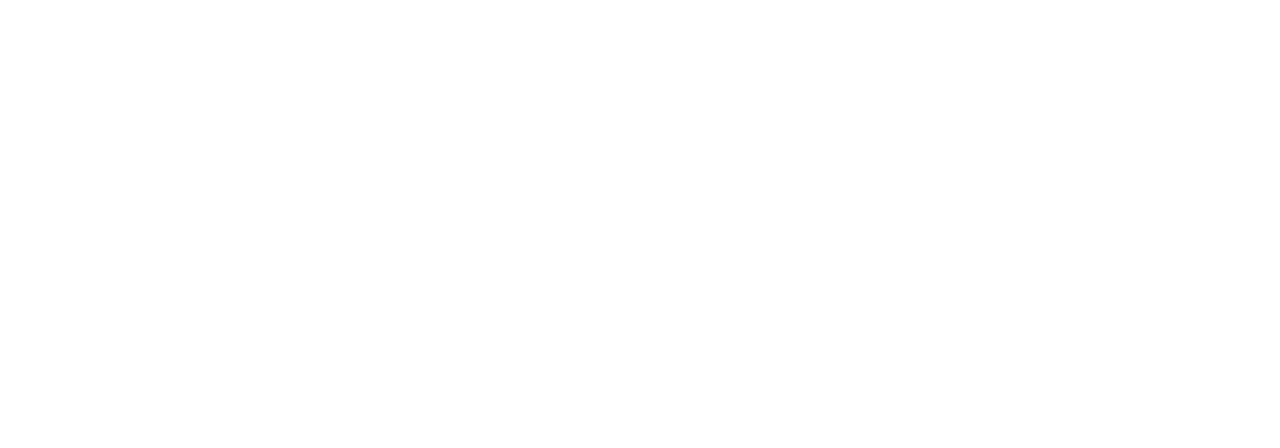
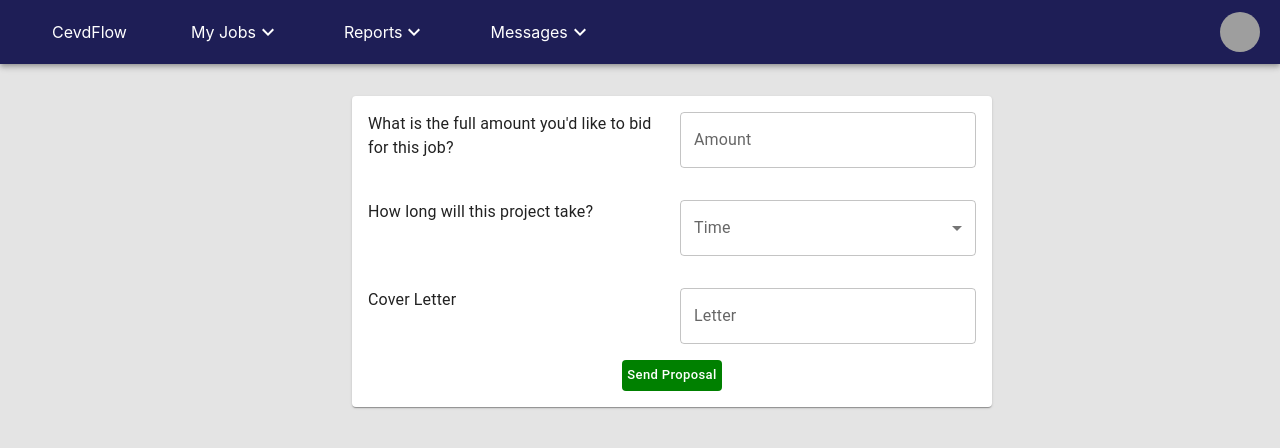
Before and after one commit to Creatiny-CU/Cevdflow, a React (Create React App) app: page /proposal in a window 1280 px wide. Before the commit this address had no page. Shown: the top 448 px of the page. Built offline with nearby package versions, Linux system fonts and the light colour scheme; grey boxes are pictures that could not be loaded.

Commit message:
Proposal page created

```diff
--- a/src/App.js
+++ b/src/App.js
@@ -1,22 +1,17 @@
-
 import ReactDOM from "react-dom/client";
 import { BrowserRouter, Routes, Route } from "react-router-dom";
-import Home from './components/home';
+import Home from "./components/home";
 import Profile from "./components/profile";
+import Proposal from "./components/proposal";
 function App() {
   return (
     <div className="App">
       <BrowserRouter>
         <Routes>
-          <Route path="/" element={<Home />}>
-
-
-          </Route>
-          <Route path="/home" element={<Home />}>
-
-
-          </Route><Route path="/profile" index element={<Profile />} />
-
+          <Route path="/" element={<Home />}></Route>
+          <Route path="/home" element={<Home />}></Route>
+          <Route path="/profile" index element={<Profile />} />
+          <Route path="/proposal" index element={<Proposal />} />
         </Routes>
       </BrowserRouter>
     </div>
--- a/src/components/jobs.js
+++ b/src/components/jobs.js
@@ -12,6 +12,7 @@
 import InputBase from '@mui/material/InputBase';
 const Search = styled('div')(({ theme }) => ({
     position: 'relative',
+    borderRadius: '1rem',
     borderRadius: theme.shape.borderRadius,
     backgroundColor: alpha(theme.palette.common.white, 0.15),
     '&:hover': {
@@ -26,6 +27,7 @@
 }));
 
 const SearchIconWrapper = styled('div')(({ theme }) => ({
+    borderRadius: '1rem',
     padding: theme.spacing(0, 2),
     height: '100%',
     position: 'absolute',
@@ -52,8 +54,8 @@
 }));
 function Jobs() {
     return (
-        <div style={{ backgroundColor: '#E4E4E4', padding: '10px' }} >
-            <div style={{ marginLeft: '25%', marginRight: '25%', marginBottom: '10px', backgroundColor: '#ffff', justifyContent: 'center', alignItems: 'center' }} >  <Search>
+        <div style={{ backgroundColor: '#E4E4E4', padding: '20px' }} >
+            <div style={{ marginLeft: '25%', marginRight: '25%', marginBottom: '20px', backgroundColor: '#ffff', justifyContent: 'center', alignItems: 'center' }} >  <Search>
                 <SearchIconWrapper>
                     <SearchIcon />
                 </SearchIconWrapper>
@@ -87,7 +89,7 @@
                                     </Typography>
                                 </CardContent>
                                 <CardActions style={{ justifyContent: 'right', alignItems: 'right' }} >
-                                    <Button style={{ backgroundColor: 'green', color: 'white', textTransform: 'none' }} size="small">Apply</Button>
+                                    <Button href="/proposal" style={{ backgroundColor: 'green', color: 'white', textTransform: 'none' }} size="small">Apply</Button>
                                 </CardActions>
                             </Card>
                         </Grid>
@@ -111,7 +113,7 @@
                                     </Typography>
                                 </CardContent>
                                 <CardActions style={{ justifyContent: 'right', alignItems: 'right' }}>
-                                    <Button style={{ backgroundColor: 'green', color: 'white', textTransform: 'none' }} size="small">Apply</Button>
+                                    <Button href="/proposal" style={{ backgroundColor: 'green', color: 'white', textTransform: 'none' }} size="small">Apply</Button>
                                 </CardActions>
                             </Card>
                         </Grid>
@@ -135,7 +137,7 @@
                                     </Typography>
                                 </CardContent>
                                 <CardActions style={{ justifyContent: 'right', alignItems: 'right' }}>
-                                    <Button style={{ backgroundColor: 'green', color: 'white', textTransform: 'none' }} size="small">Apply</Button>
+                                    <Button href="/proposal" style={{ backgroundColor: 'green', color: 'white', textTransform: 'none' }} size="small">Apply</Button>
                                 </CardActions>
                             </Card>
                         </Grid>
--- a/src/components/navbar.js
+++ b/src/components/navbar.js
@@ -124,6 +124,7 @@
 import InputBase from '@mui/material/InputBase';
 import Grid from '@mui/material/Grid';
 import SearchIcon from '@mui/icons-material/Search';
+import KeyboardArrowDownIcon from '@mui/icons-material/KeyboardArrowDown';
 const Search = styled('div')(({ theme }) => ({
     position: 'relative',
     borderRadius: theme.shape.borderRadius,
@@ -182,8 +183,8 @@
 
                     </IconButton>
 
-                    <Grid container spacing={2} alignItems="center">
-                        <Grid item md={3} >     <a
+                    <Grid container spacing={8} alignItems="center">
+                        <Grid item  >     <a
                             href='/home'
                             style={{ textDecoration: 'none', color: 'white' }}
                             variant="h6"
@@ -193,6 +194,41 @@
                         >
                             CevdFlow
                         </a></Grid>
+                        <Grid item >
+                            <Grid container alignItems='center'> <a
+                                href='/home'
+                                style={{ textDecoration: 'none', color: 'white' }}
+                                variant="h6"
+                                noWrap
+                                component="div"
+                                sx={{ flexGrow: 1, display: { xs: 'none', sm: 'block' } }}
+                            >
+                                My Jobs
+                            </a>
+                                <KeyboardArrowDownIcon /></Grid>
+                        </Grid>
+                        <Grid item >
+                            <Grid container alignItems='center'> <a
+                                href='/home'
+                                style={{ textDecoration: 'none', color: 'white' }}
+                                variant="h6"
+                                noWrap
+                                component="div"
+                                sx={{ flexGrow: 1, display: { xs: 'none', sm: 'block' } }}
+                            >
+                                Reports
+                            </a>
+                                <KeyboardArrowDownIcon /></Grid> </Grid>
+                        <Grid item >     <Grid container alignItems='center'> <a
+                            href='/home'
+                            style={{ textDecoration: 'none', color: 'white' }}
+                            variant="h6"
+                            noWrap
+                            component="div"
+                            sx={{ flexGrow: 1, display: { xs: 'none', sm: 'block' } }}
+                        >
+                            Messages
+                        </a> <KeyboardArrowDownIcon /></Grid>  </Grid>
                         {/* <Grid item md={4}>  <Search>
                             <SearchIconWrapper>
                                 <SearchIcon />
--- /dev/null
+++ b/src/components/proposal.js
@@ -0,0 +1,166 @@
+import * as React from "react";
+
+import {
+    Button,
+    Card,
+    FormControl,
+    Grid,
+    InputLabel,
+    MenuItem,
+    Select,
+    TextField,
+    Typography,
+} from "@mui/material";
+import Jobs from "./jobs";
+import SearchAppBar from "./navbar";
+import List from "@mui/material/List";
+import ListItem from "@mui/material/ListItem";
+import ListItemAvatar from "@mui/material/ListItemAvatar";
+import ListItemButton from "@mui/material/ListItemButton";
+import ListItemText from "@mui/material/ListItemText";
+import DialogTitle from "@mui/material/DialogTitle";
+import Dialog from "@mui/material/Dialog";
+import PropTypes from "prop-types";
+const emails = ["username@gmail.com", "user02@gmail.com"];
+
+function SimpleDialog(props) {
+    const { onClose, selectedValue, open } = props;
+
+    const handleClose = () => {
+        onClose(selectedValue);
+    };
+
+    const handleListItemClick = (value) => {
+        onClose(value);
+    };
+
+    return (
+        <Dialog backdropClick open={open}>
+            <DialogTitle style={{
+                fontWeight: 'bold', color: 'green'
+            }} >Congratulations!</DialogTitle>
+
+        </Dialog>
+    );
+}
+
+SimpleDialog.propTypes = {
+    onClose: PropTypes.func.isRequired,
+    open: PropTypes.bool.isRequired,
+    selectedValue: PropTypes.string.isRequired,
+};
+
+function Proposal() {
+    const [open, setOpen] = React.useState(false);
+    const [selectedValue, setSelectedValue] = React.useState(emails[1]);
+
+    const handleClickOpen = () => {
+        setOpen(true);
+    };
+
+    const handleClose = (value) => {
+        setOpen(false);
+        setSelectedValue(value);
+    };
+
+    return (
+        <div style={{ backgroundColor: "#E4E4E4", minHeight: "100vh" }}>
+            <SearchAppBar />
+            <div style={{ padding: "2rem", width: "50%", marginLeft: "25%" }}>
+                <Card
+                    style={{
+                        padding: "1rem",
+                    }}
+                >
+                    <Grid container spacing={2}>
+                        <Grid item md={6}>
+                            <Typography>
+                                What is the full amount you'd like to bid for this job?
+                            </Typography>
+                        </Grid>
+                        <Grid item md={6}>
+                            <TextField
+                                fullWidth
+                                id="outlined-basic"
+                                label="Amount"
+                                variant="outlined"
+                            />
+                        </Grid>
+                    </Grid>
+                    <Grid
+                        style={{
+                            marginTop: "1rem",
+                        }}
+                        container
+                        spacing={2}
+                    >
+                        <Grid item md={6}>
+                            <Typography>How long will this project take?</Typography>
+                        </Grid>
+                        <Grid item md={6}>
+                            <FormControl fullWidth>
+                                <InputLabel id="demo-simple-select-label">Time</InputLabel>
+                                <Select
+                                    labelId="demo-simple-select-label"
+                                    id="demo-simple-select"
+                                    label="Time"
+                                >
+                                    <MenuItem value={10}>More than 6 months</MenuItem>
+                                    <MenuItem value={20}>3 to 6 months</MenuItem>
+                                    <MenuItem value={30}>Less than 1 month</MenuItem>
+                                </Select>
+                            </FormControl>
+                        </Grid>
+                    </Grid>
+                    <Grid
+                        style={{
+                            marginTop: "1rem",
+                        }}
+                        container
+                        spacing={2}
+                    >
+                        <Grid item md={6}>
+                            <Typography>Cover Letter</Typography>
+                        </Grid>
+                        <Grid item md={6}>
+                            <TextField
+                                fullWidth
+                                id="outlined-basic"
+                                label="Letter"
+                                variant="outlined"
+                            />
+                        </Grid>
+                    </Grid>
+                    <div
+                        style={{
+                            marginTop: "1rem",
+                            justifyContent: "center",
+                            alignItems: "center",
+                            display: "flex",
+                        }}
+                    >
+                        <Button
+                            onClick={handleClickOpen}
+                            href="/proposal"
+                            style={{
+                                backgroundColor: "green",
+                                color: "white",
+                                textTransform: "none",
+                            }}
+                            size="small"
+                        >
+                            Send Proposal
+                        </Button>
+                        <SimpleDialog
+                            selectedValue={selectedValue}
+                            open={open}
+                            onClose={handleClose}
+                        />
+                    </div>
+                </Card>
+            </div>
+        </div>
+    );
+}
+
+export default Proposal;
```
Also changed, not shown: src/components/profile.js (+34 -16 lines).
